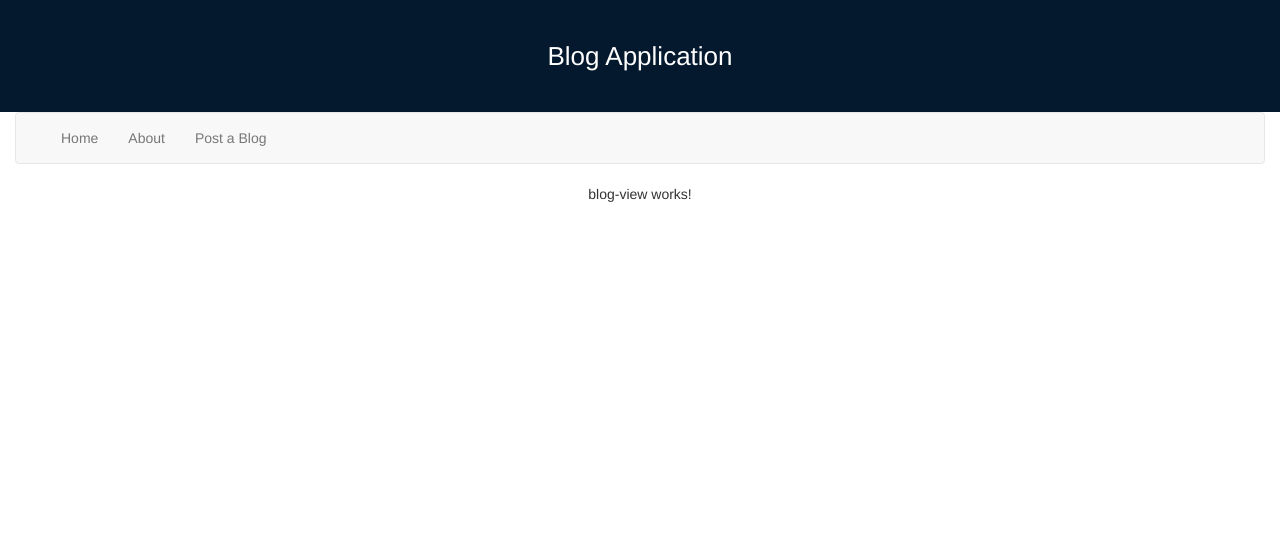
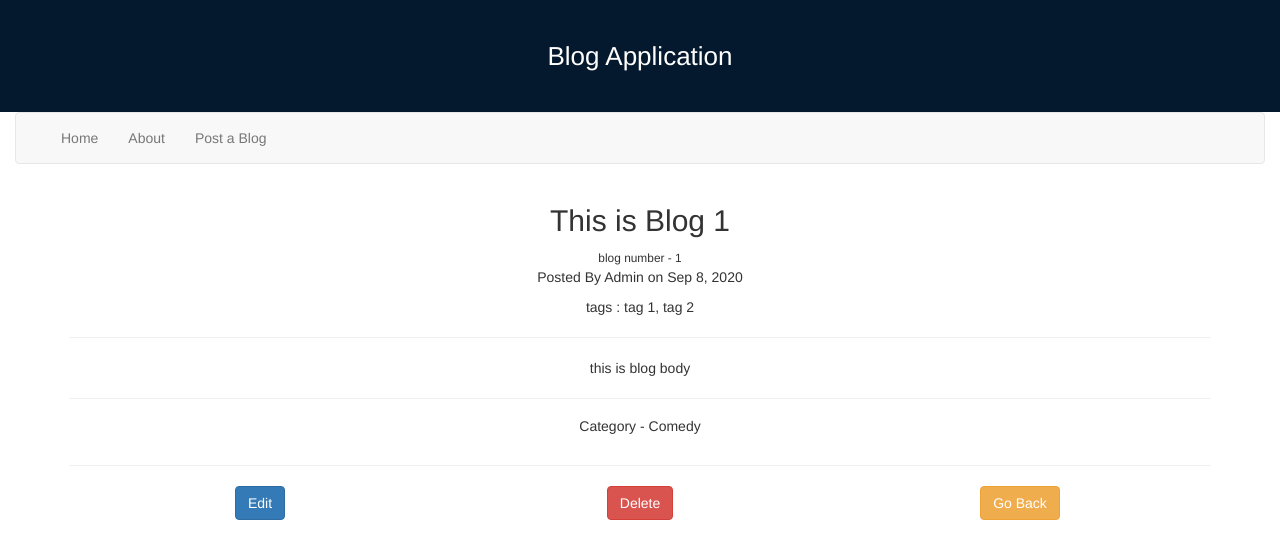
Before and after one commit to amritsohal92/angular-blog, an Angular app: page /blog/1 in a window 1280 px wide. Shown: the top 558 px of the page. Built offline with nearby package versions, Linux system fonts and the light colour scheme.

Commit message:
angular-blog-commit-3

```diff
--- a/src/app/blog-view/blog-view.component.html
+++ b/src/app/blog-view/blog-view.component.html
@@ -1 +1,32 @@
-<p>blog-view works!</p>
+<div class="container">
+    <div class="row" *ngIf="currentBlog">
+        <div class="col-md-12">
+            <h2>{{currentBlog.title}}</h2>
+            <small>blog number - {{currentBlog.blogId}}</small>
+            <p>Posted By {{currentBlog.author}} on {{currentBlog.created | date}}</p>
+            <p *ngIf="currentBlog.tags.length > 0 && currentBlog.tags.length!=undefined">
+                tags :
+                <span *ngFor="let tag of currentBlog.tags; let first=first; let last=last">
+                    {{tag}}{{last ? '' : ', '}}
+                    <!--declaring tags-->
+                </span>
+            </p>
+            <hr>
+            <div [innerHtml]="currentBlog.bodyHtml"></div> <!--Another form of interpolation-->
+            <hr>
+            <h5>Category - {{currentBlog.category}}</h5>
+        </div>
+    </div>
+    <hr>
+    <div clas="row" *ngIf="currentBlog">
+        <div class="col-md-4">
+            <a class="btn btn-primary" [routerLink]="['/edit',currentBlog.blogId]">Edit</a>
+        </div>
+        <div class="col-md-4">
+            <a class="btn btn-danger">Delete</a>
+        </div>
+        <div class="col-md-4">
+            <a class="btn btn-warning">Go Back</a>
+        </div>
+    </div>
+</div>
--- a/src/app/blog-view/blog-view.component.ts
+++ b/src/app/blog-view/blog-view.component.ts
@@ -1,4 +1,7 @@
 import { Component, OnInit } from '@angular/core';
+//Importing route related code
+import { ActivatedRoute, Router } from '@angular/router'
+
 
 @Component({
   selector: 'app-blog-view',
@@ -7,9 +10,75 @@ import { Component, OnInit } from '@angular/core';
 })
 export class BlogViewComponent implements OnInit {
 
-  constructor() { }
+  //empty object
+  public currentBlog;
+  //declare a dummy blog variable
+  public allBlogs = [
+    {
+      "blogId": "1",
+      "lastModified": "2020-09-08T12:20:47.854Z",
+      "created": "2020-09-08T12:20:47.854Z",
+      "tags": ["tag 1", "tag 2"],
+      "author": "Admin",
+      "category": "Comedy",
+      "isPublished": true,
+      "views": 0,
+      "bodyHtml": "this is blog body",
+      "description": "This is Blog 1 Description",
+      "title": "This is Blog 1"
+    },
+    {
+      "blogId": "2",
+      "lastModified": "2020-09-08T12:20:47.854Z",
+      "created": "2020-09-08T12:20:47.854Z",
+      "tags": ["tag 3"],
+      "author": "Admin",
+      "category": "Comedy",
+      "isPublished": true,
+      "views": 0,
+      "bodyHtml": "<h1>this is blog body</h1><p>This is a paragraph</p>",
+      "description": "This is Blog 2 Description",
+      "title": "This is Blog 2"
+    }, {
+      "blogId": "3",
+      "lastModified": "2020-09-08T12:20:47.854Z",
+      "created": "2020-09-08T12:20:47.854Z",
+      "tags": [],
+      "author": "Admin",
+      "category": "Comedy",
+      "isPublished": true,
+      "views": 0,
+      "bodyHtml": "this is blog body",
+      "description": "This is Blog 3 Description",
+      "title": "This is Blog 3"
+    }
+  ]
+
+  //parameteres are passed to the constructor to transfer the imported module to the class.
+  constructor(private _route: ActivatedRoute, private router: Router) { //_route and router are conventional names.
+    console.log("Constructor is Called");
+  }
 
   ngOnInit(): void {
+    console.log("ngOnInit is Called");
+
+    //getting the blog id from the route. "this" is used to access variables in this class
+    let myBlogId = this._route.snapshot.paramMap.get('blogId');
+    console.log(myBlogId);
+
+    //calling the function to get the blog with this blogId out of the overall array
+    this.getSingleBlogInformation(myBlogId);
   }
 
+  public getSingleBlogInformation(currentBlogId): any {
+    //using a for of loop here from typescript
+
+    for (let blog of this.allBlogs) {
+      if (blog.blogId == currentBlogId) {
+        this.currentBlog = blog;
+      }
+    }
+    console.log(this.currentBlog);
+  } //end get blog information function
+
 }
--- a/src/app/home/home.component.html
+++ b/src/app/home/home.component.html
@@ -1 +1,24 @@
-<p>Custom Message in Home Component</p>
+<div class="container" style="text-align: center;">
+    <div class="row" style="text-align: center;">
+        <div class="col-md-12" style="font-size: 22px;">
+            All Blogs
+        </div>
+        <br><br><br><br>
+    </div>
+    <div class="row" style="text-align: center;">
+        <div *ngFor="let blog of allBlogs" class="col-md-4"> <!--Iterating over allBlogs-->
+            <div class="panel panel-default">
+                <div class="panel-heading">
+                    {{blog.title | uppercase}} <!--use of angualr pipes-->
+                </div>
+                <div class="panel-body">
+                    <p>{{blog.description}}</p>
+                </div>
+                <div class="panel-footer">Posted on {{blog.created | date}}<br> by {{blog.author}}
+                    <br><br>
+                    <a [routerLink]="['/blog',blog.blogId]" class="btn btn-primary">View</a>
+                </div>
+            </div>
+        </div>
+    </div>
+</div>
--- a/src/app/home/home.component.ts
+++ b/src/app/home/home.component.ts
@@ -14,6 +14,48 @@ import { Component, OnInit } from '@angular/core';
 //nothing but a simple class
 export class HomeComponent implements OnInit {
 
+  //declare a dummy blog variable here
+  public allBlogs = [
+    {
+      "blogId": "1",
+      "lastModified": "2020-09-08T12:20:47.854Z",
+      "created": "2020-09-08T12:20:47.854Z",
+      "tags": [],
+      "author": "Admin",
+      "category": "Comedy",
+      "isPublished": true,
+      "views": 0,
+      "bodyHtml": "this is blog body",
+      "description": "This is Blog 1 Description",
+      "title": "This is Blog 1"
+    },
+    {
+      "blogId": "2",
+      "lastModified": "2020-09-08T12:20:47.854Z",
+      "created": "2020-09-08T12:20:47.854Z",
+      "tags": [],
+      "author": "Admin",
+      "category": "Comedy",
+      "isPublished": true,
+      "views": 0,
+      "bodyHtml": "<h1>this is blog body</h1><p>This is a paragraph</p>",
+      "description": "This is Blog 2 Description",
+      "title": "This is Blog 2"
+    }, {
+      "blogId": "3",
+      "lastModified": "2020-09-08T12:20:47.854Z",
+      "created": "2020-09-08T12:20:47.854Z",
+      "tags": [],
+      "author": "Admin",
+      "category": "Comedy",
+      "isPublished": true,
+      "views": 0,
+      "bodyHtml": "this is blog body",
+      "description": "This is Blog 3 Description",
+      "title": "This is Blog 3"
+    }
+  ]
+
   constructor() { }
 
   ngOnInit(): void {
```
